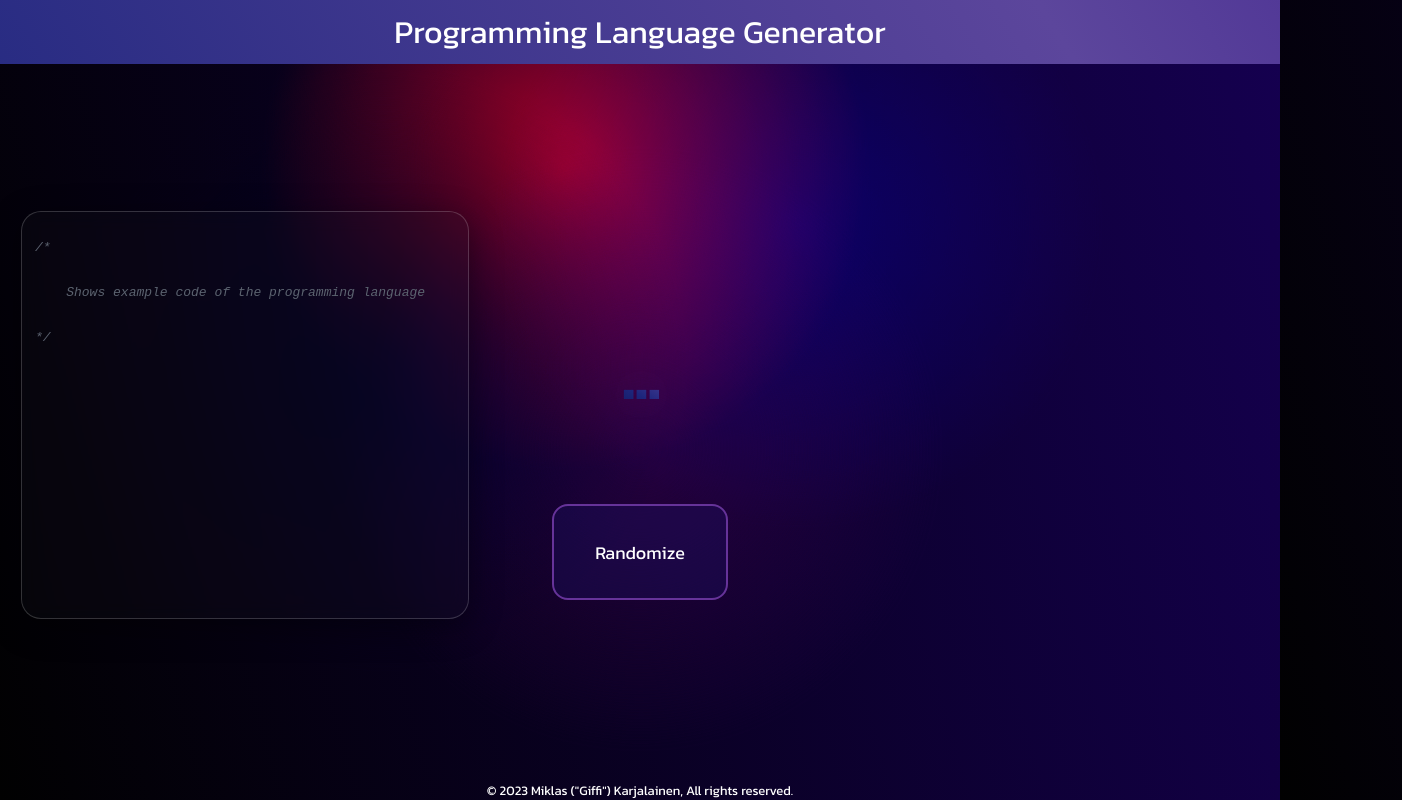
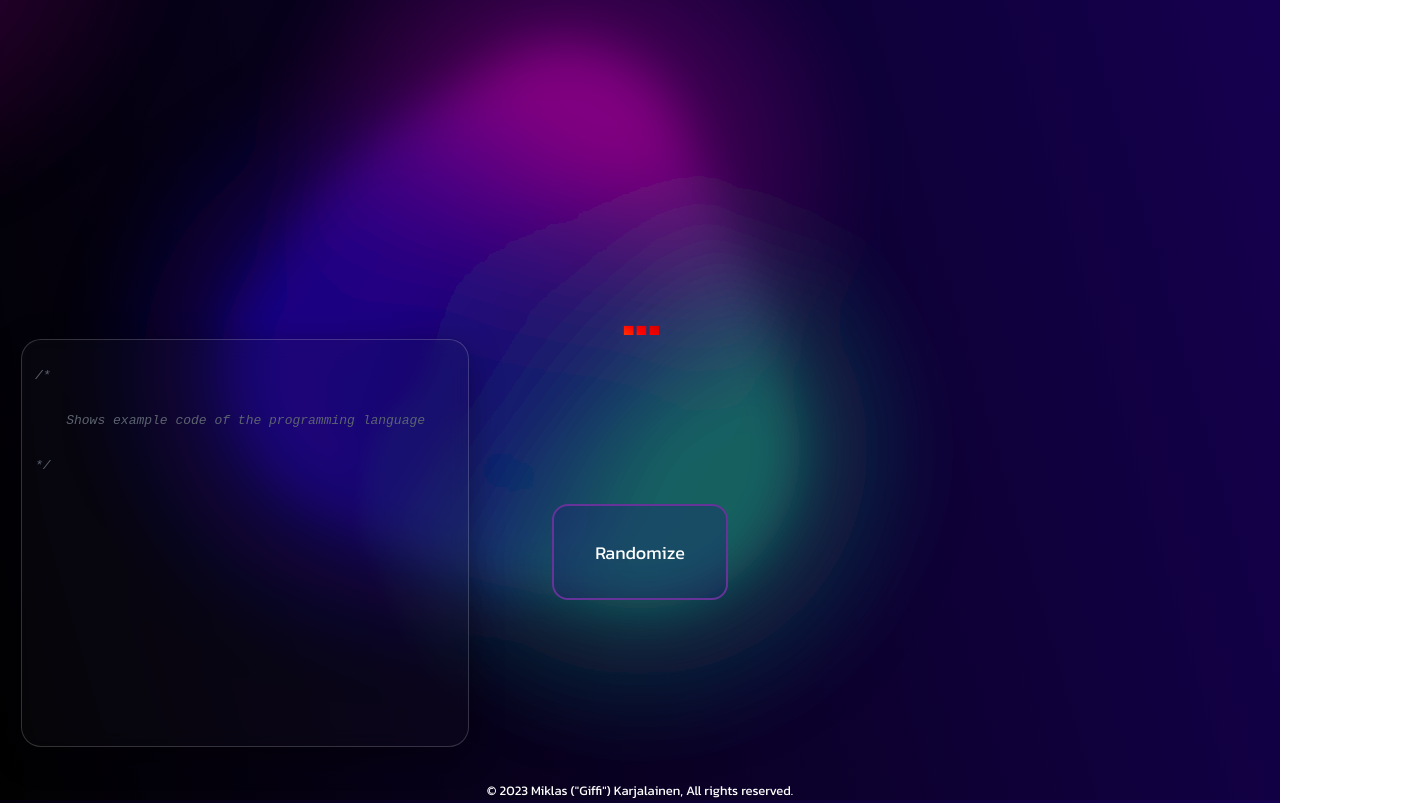
Before and after one commit to miklaskarjalainen/LangRandomizer, a plain HTML site: page index.html in a window 1280 px wide. Shown: the top 803 px of the page, 1402 px wide, since content can reach past the window. Drawn offline with nearby package versions, Linux system fonts and the light colour scheme.

Commit message:
stylistic changes

```diff
--- a/circles.css
+++ b/circles.css
@@ -34,15 +34,10 @@
     }
 }
 
-.hljs {
-    color: #abb2bf;
-    background: red;
-}
-
 .g1 {
     position: absolute;
     mix-blend-mode: hard-light;
-    background: radial-gradient(circle at center, #940B92AA 0, #3F007100 50%) no-repeat;
+    background: radial-gradient(circle at center, #166161FF 0, #3F007100 50%) no-repeat;
     z-index: 0;
     width: 80%;
     height: 80%;
@@ -54,14 +49,12 @@
     animation: moveVertical 30s ease infinite;
 
     opacity: 1;
-
-    filter: blur(5px);
 }
 
 .g2 {
     position: absolute;
     mix-blend-mode: hard-light;
-    background: radial-gradient(circle at center, #FB2576AA 0, #3F007100 50%) no-repeat;
+    background: radial-gradient(circle at center, rgba(128, 0, 128, 0.8) 0, #3F007100 50%) no-repeat;
     z-index: 0;
     width: 80%;
     height: 80%;
@@ -73,7 +66,6 @@
     animation: moveInCircle 20s reverse infinite;
 
     opacity: 1;
-    filter: blur(5px);
 }
 
 .g3 {
@@ -91,7 +83,6 @@
     animation: moveHorizontal 40s linear infinite;
 
     opacity: 1;
-    filter: blur(5px);
 }
 
 .g4 {
@@ -109,23 +100,25 @@
     animation: moveInCircle 20s ease infinite;
 
     opacity: 1;
-    filter: blur(5px);
 }
 
-.g5 {
+#mouse-circle {
     position: absolute;
     mix-blend-mode: hard-light;
-    background: radial-gradient(circle at center, #610C9FFF 0, #3F007100 50%) no-repeat;
+    background: radial-gradient(circle at center, #590459FF 0, #3F007100 50%) no-repeat;
     z-index: 0;
+
     width: 80%;
     height: 80%;
+    top: -50%;
+    left: -50%;
 
-    top: calc(50% - 80% / 2);
-    left: calc(50% - 80% / 2);
+    opacity: 0.7;
+}
 
-    transform-origin: calc(50% + 400px) calc(50% + 200px);
-    animation: moveInCircle 70s ease infinite;
-
-    opacity: 1;
-    filter: blur(5px);
+.gradient-bg {
+    position: absolute;
+    filter: url(#goo) blur(25px);
+    width: 100%;
+    height: 100%;
 }
--- a/index.css
+++ b/index.css
@@ -69,7 +69,7 @@ body {
     font-weight: bolder;
     z-index: 1;
 
-    background: -webkit-linear-gradient(58deg, #0C134F, #1D267D, #5C469C, #D4ADFC);
+    background: -webkit-linear-gradient(58deg, orange, red, darkred, purple);
     -webkit-background-clip: text;
     -webkit-text-fill-color: transparent;
 
@@ -87,7 +87,7 @@ body {
 .answer-example-container {
     position: absolute;
     width: 28rem;
-    top: 10rem;
+    top: 18rem;
     left: 1rem;
     padding: 5px;
     border-radius: 1px;
@@ -132,23 +132,6 @@ body {
     align-self: center;
 }
 
-.navbar {
-    flex: 0 1 4rem;
-    z-index: 1;
-    background-image: linear-gradient(58deg, #0C134F, #1D267D, #5C469C, #270082);
-    background-size: 300% 300%;
-    animation: gradient-colors 18s ease-in-out infinite;
-}
-
-.navbar div {
-    line-height: 4rem;
-    text-align: center;
-
-    color: white;
-    font-size: xx-large;
-    font-family: 'Kanit';
-}
-
 @keyframes gradient-colors {
     0% {
         background-position: 0 50%;
--- a/index.html
+++ b/index.html
@@ -38,19 +38,26 @@
     </head>
 
     <body>
-        <div class="g1"> </div>
-        <div class="g2"> </div>
-        <div class="g3"> </div>
-        <div class="g4"> </div>
-        <div class="g5"> </div>
+        <div class="gradient-bg">
+            <svg xmlns="http://www.w3.org/2000/svg">
+                <defs>
+                    <filter id="goo">
+                        <feGaussianBlur in="SourceGraphic" stdDeviation="10" result="blur"></feGaussianBlur>
+                        <feColorMatrix in="blur" mode="matrix" values="1 0 0 0 0  0 1 0 0 0  0 0 1 0 0  0 0 0 18 -8" result="goo"></feColorMatrix>
+                        <feBlend in="SourceGraphic" in2="goo"></feBlend>
+                    </filter>
+                </defs>
+            </svg>
+            <div class="g1"> </div>
+            <div class="g2"> </div>
+            <div class="g3"> </div>
+            <div class="g4"> </div>
+            <div id="mouse-circle"> </div>
+        </div>
+
+
 
         <div class="container">
-            <div class="navbar">
-                <div>
-                    Programming Language Generator
-                </div>
-            </div>
-
             <div class="answer-example-container">
                 <span class="answer-example">
                     <pre style="tab-size: 4;">
--- a/index.js
+++ b/index.js
@@ -9,3 +9,30 @@ function randomize_clicked() {
     ).value
     document.getElementById("example-code").innerHTML = highlightedCode;
 }
+
+
+let curX = 0;
+let curY = 0;
+let tgX = 0;
+let tgY = 0;
+
+document.addEventListener('DOMContentLoaded', () => {
+    const Easing = 100;
+    const InterBubble = document.getElementById("mouse-circle");
+
+    function move() {
+        curX += (tgX - curX) / Easing;
+        curY += (tgY - curY) / Easing;
+        InterBubble.style.transform = `translate(${Math.round(curX)}px, ${Math.round(curY)}px)`;
+        requestAnimationFrame( () => {
+            move();
+        })
+    }
+
+    window.addEventListener('mousemove', (event) => {
+        tgX = event.clientX;
+        tgY = event.clientY;
+    })
+
+    move();
+})
```
